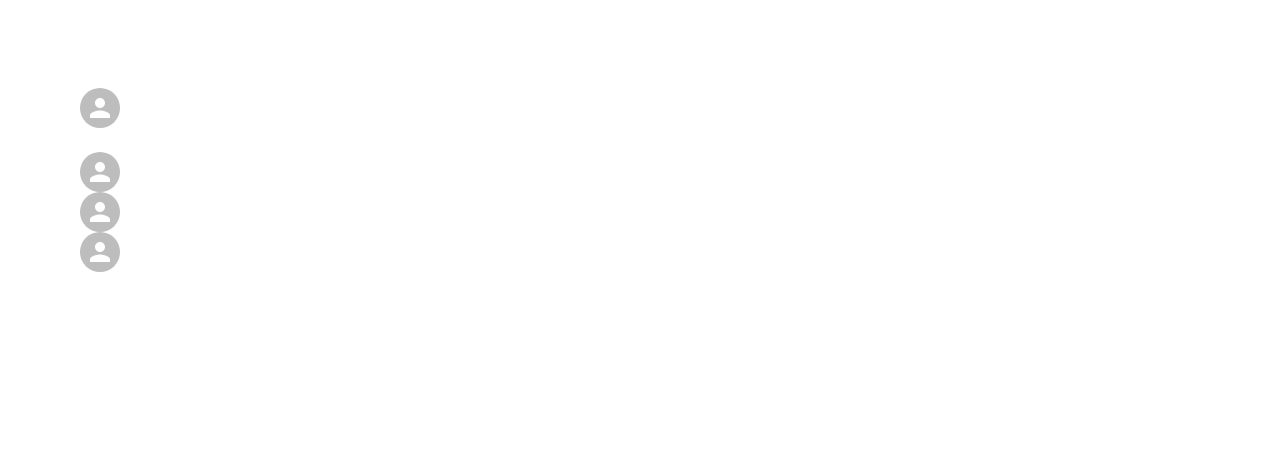
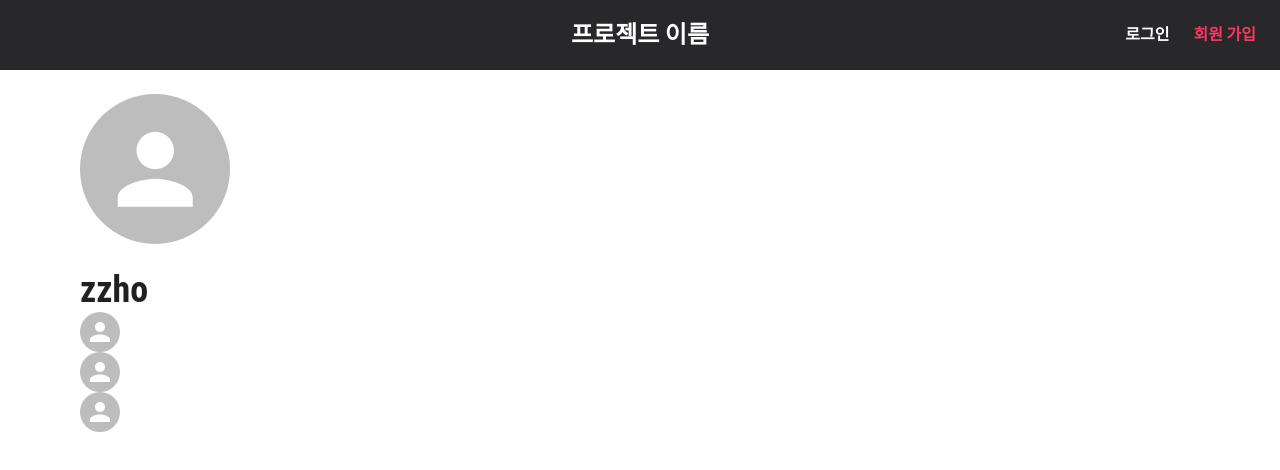
Before and after one commit to zzho-o/study-platform_front, a React (Create React App) app: page / in a window 1280 px wide. Shown: the top 470 px of the page. Built offline with nearby package versions, Linux system fonts and the light colour scheme.

Commit message:
'feature

```diff
--- a/src/App.js
+++ b/src/App.js
@@ -13,8 +13,8 @@ function App() {
         <AppBar>menu</AppBar>
         <h2> {name} !</h2>
       </header> */}
-      {/* <Home /> */}
-      <Mypage />
+      <Home />
+      {/* <Mypage /> */}
     </div>
   );
 }
--- a/src/Home.js
+++ b/src/Home.js
@@ -5,15 +5,17 @@ import AppFooter from "./modules/views/AppFooter";
 import ProductCTA from "./modules/views/ProductCTA";
 import AppAppBar from "./modules/views/AppAppBar";
 import withRoot from "./modules/withRoot";
+import Mypage from "./MyPage";
 
 function Index() {
   return (
     <React.Fragment>
       <AppAppBar />
-      <ProductCategories />
+      <Mypage />
+      {/* <ProductCategories />
       <ProductCTA />
       <ProductSmokingHero />
-      <AppFooter />
+      <AppFooter /> */}
     </React.Fragment>
   );
 }
--- a/src/MyPage.js
+++ b/src/MyPage.js
@@ -1,6 +1,7 @@
 import * as React from "react";
 import Avatar from "@mui/material/Avatar";
 import Box from "@mui/material/Box";
+import Typography from "./modules/components/Typography";
 
 export default function SignUp() {
   const handleSubmit = (event) => {
@@ -15,7 +16,6 @@ export default function SignUp() {
   return (
     <Box
       sx={{
-        marginTop: 8,
         marginLeft: 10,
         display: "flex",
         flexDirection: "column",
@@ -28,8 +28,11 @@ export default function SignUp() {
           marginBottom: 3,
         }}
       >
-        <Avatar></Avatar>
+        <Avatar sx={{ width: "150px", height: "150px" }}></Avatar>
       </Box>
+      <Typography variant="h4" align="left" component="h2">
+        {"zzho"}
+      </Typography>
       <Avatar></Avatar>
       <Avatar></Avatar>
       <Avatar></Avatar>
--- a/src/modules/theme.js
+++ b/src/modules/theme.js
@@ -1,21 +1,21 @@
-import { createTheme } from '@mui/material/styles';
-import { green, grey, red } from '@mui/material/colors';
+import { createTheme } from "@mui/material/styles";
+import { green, grey, red } from "@mui/material/colors";
 
 const rawTheme = createTheme({
   palette: {
     primary: {
-      light: '#69696a',
-      main: '#28282a',
-      dark: '#1e1e1f',
+      light: "#69696a",
+      main: "#28282a",
+      dark: "#1e1e1f",
     },
     secondary: {
-      light: '#fff5f8',
-      main: '#ff3366',
-      dark: '#e62958',
+      light: "#fff5f8",
+      main: "#ff3366",
+      dark: "#e62958",
     },
     warning: {
-      main: '#ffc071',
-      dark: '#ffb25e',
+      main: "#ffc071",
+      dark: "#ffb25e",
     },
     error: {
       light: red[50],
@@ -41,7 +41,6 @@ const fontHeader = {
   color: rawTheme.palette.text.primary,
   fontWeight: rawTheme.typography.fontWeightMedium,
   fontFamily: "'Roboto Condensed', sans-serif",
-  textTransform: 'uppercase',
 };
 
 const theme = {
```
